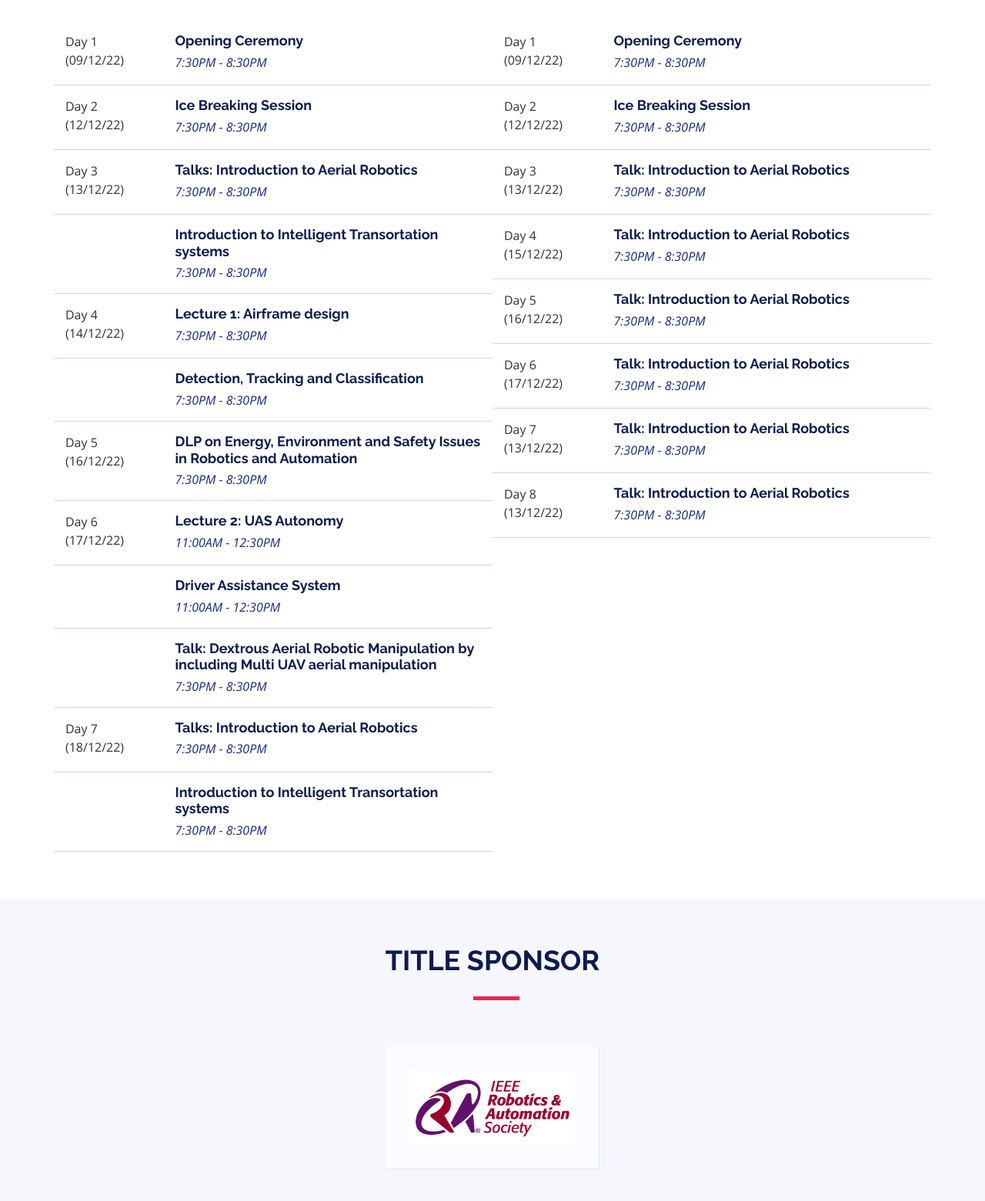
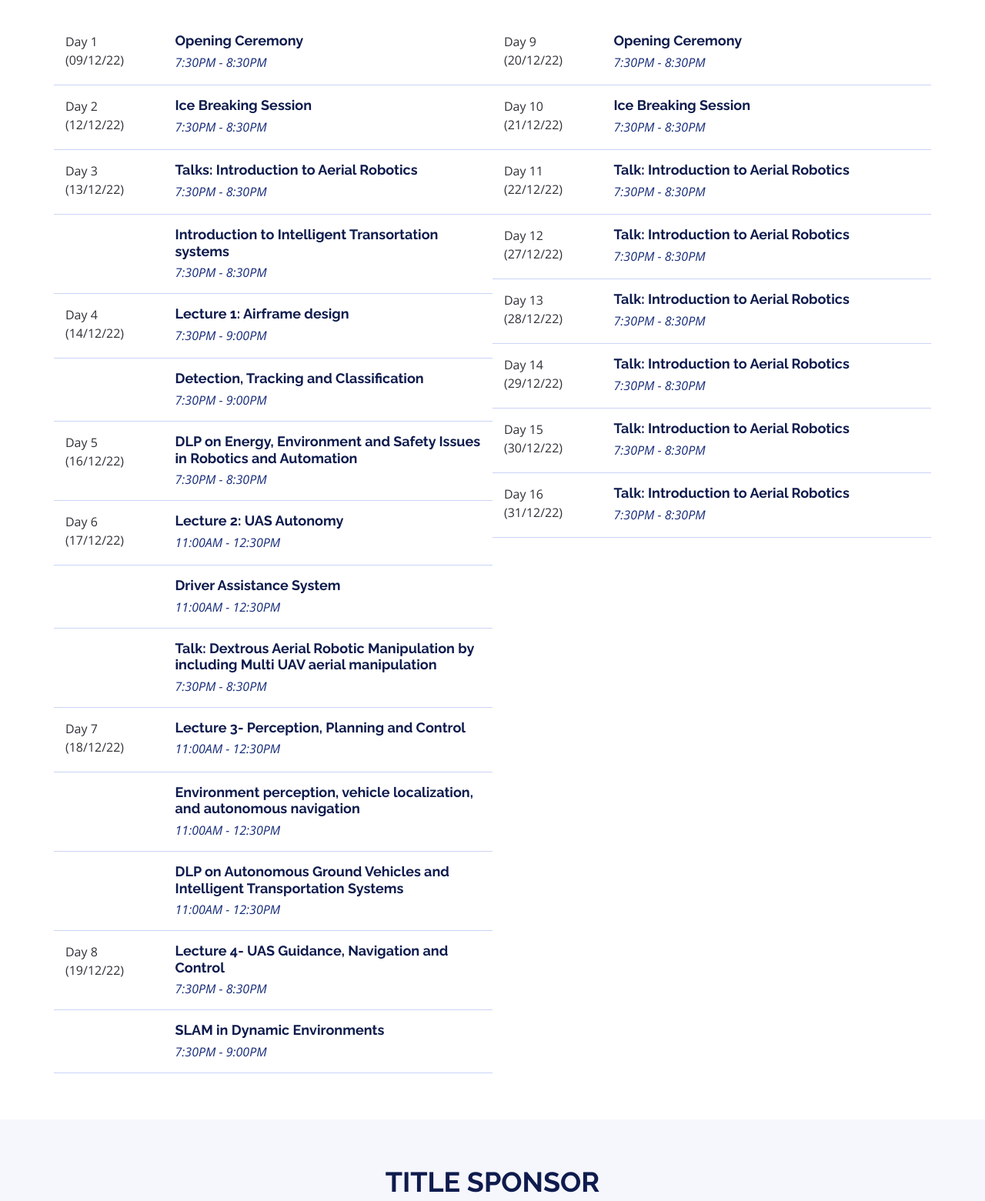
Before and after one commit to ieee-mace/cybosium, a plain HTML site: page index.html in a window 1280 px wide. Shown: the part 2469-4030 px from the top of the page at 77% size. Drawn offline with nearby package versions, Linux system fonts and the light colour scheme.

Commit message:
Update index.html

```diff
--- a/index.html
+++ b/index.html
@@ -226,7 +226,7 @@
               <div class="col-md-3"><time>Day 4 (14/12/22)</time></div>
               <div class="col-md-9">
                 <h4>Lecture 1: Airframe design</h4>
-                <p>7:30PM - 8:30PM</p>
+                <p>7:30PM - 9:00PM</p>
               </div>
             </div>
 
@@ -234,7 +234,7 @@
               <div class="col-md-3"><time>                </time></div>
               <div class="col-md-9">
                 <h4>Detection, Tracking and Classification</h4>
-                <p>7:30PM - 8:30PM</p>
+                <p>7:30PM - 9:00PM</p>
               </div>
             </div>
 
@@ -277,7 +277,31 @@
             <div class="row schedule-item">
               <div class="col-md-3"><time>Day 7 (18/12/22)</time></div>
               <div class="col-md-9">
-                <h4>Talks: Introduction to Aerial Robotics</h4>
+                <h4>Lecture 3- Perception, Planning and Control</h4>
+                <p>11:00AM - 12:30PM</p>
+              </div>
+            </div>
+
+            <div class="row schedule-item">
+              <div class="col-md-3"><time>                </time></div>
+              <div class="col-md-9">
+                <h4>Environment perception, vehicle localization, and autonomous navigation</h4>
+                <p>11:00AM - 12:30PM</p>
+              </div>
+            </div>
+
+            <div class="row schedule-item">
+              <div class="col-md-3"><time>                </time></div>
+              <div class="col-md-9">
+                <h4>DLP on Autonomous Ground Vehicles and Intelligent Transportation Systems</h4>
+                <p>11:00AM - 12:30PM</p>
+              </div>
+            </div>
+
+            <div class="row schedule-item">
+              <div class="col-md-3"><time>Day 8 (19/12/22)</time></div>
+              <div class="col-md-9">
+                <h4>Lecture 4- UAS Guidance, Navigation and Control</h4>
                 <p>7:30PM - 8:30PM</p>
               </div>
             </div>
@@ -285,8 +309,8 @@
             <div class="row schedule-item">
               <div class="col-md-3"><time>                </time></div>
               <div class="col-md-9">
-                <h4>Introduction to Intelligent Transortation systems</h4>
-                <p>7:30PM - 8:30PM</p>
+                <h4>SLAM in Dynamic Environments</h4>
+                <p>7:30PM - 9:00PM</p>
               </div>
             </div>
 
@@ -297,7 +321,7 @@
           <div role="tabpanel" class="col-lg-6 tab-pane fade show active" id="day-1">
 
             <div class="row schedule-item">
-              <div class="col-md-3"><time>Day 1 (09/12/22)</time></div>
+              <div class="col-md-3"><time>Day 9 (20/12/22)</time></div>
               <div class="col-md-9">
                 <h4>Opening Ceremony</h4>
                 <p>7:30PM - 8:30PM</p>
@@ -305,7 +329,7 @@
             </div>
 
             <div class="row schedule-item">
-              <div class="col-md-3"><time>Day 2 (12/12/22)</time></div>
+              <div class="col-md-3"><time>Day 10 (21/12/22)</time></div>
               <div class="col-md-9">
                 <h4>Ice Breaking Session</h4>
                 <p>7:30PM - 8:30PM</p>
@@ -313,7 +337,7 @@
             </div>
 
             <div class="row schedule-item">
-              <div class="col-md-3"><time>Day 3 (13/12/22)</time></div>
+              <div class="col-md-3"><time>Day 11 (22/12/22)</time></div>
               <div class="col-md-9">
                 <h4>Talk: Introduction to Aerial Robotics</h4>
                 <p>7:30PM - 8:30PM</p>
@@ -321,7 +345,7 @@
             </div>
 
             <div class="row schedule-item">
-               <div class="col-md-3"><time>Day 4 (15/12/22)</time></div>
+               <div class="col-md-3"><time>Day 12 (27/12/22)</time></div>
                <div class="col-md-9">
                 <h4>Talk: Introduction to Aerial Robotics</h4>
                 <p>7:30PM - 8:30PM</p>
@@ -329,7 +353,7 @@
             </div>
 
             <div class="row schedule-item">
-              <div class="col-md-3"><time>Day 5 (16/12/22)</time></div>
+              <div class="col-md-3"><time>Day 13 (28/12/22)</time></div>
               <div class="col-md-9">
                 <h4>Talk: Introduction to Aerial Robotics</h4>
                 <p>7:30PM - 8:30PM</p>
@@ -337,7 +361,7 @@
             </div>
 
             <div class="row schedule-item">
-              <div class="col-md-3"><time>Day 6 (17/12/22)</time></div>
+              <div class="col-md-3"><time>Day 14 (29/12/22)</time></div>
               <div class="col-md-9">
                 <h4>Talk: Introduction to Aerial Robotics</h4>
                 <p>7:30PM - 8:30PM</p>
@@ -345,7 +369,7 @@
             </div>
 
             <div class="row schedule-item">
-              <div class="col-md-3"><time>Day 7 (13/12/22)</time></div>
+              <div class="col-md-3"><time>Day 15 (30/12/22)</time></div>
               <div class="col-md-9">
                 <h4>Talk: Introduction to Aerial Robotics</h4>
                 <p>7:30PM - 8:30PM</p>
@@ -353,7 +377,7 @@
             </div>
 
             <div class="row schedule-item">
-              <div class="col-md-3"><time>Day 8 (13/12/22)</time></div>
+              <div class="col-md-3"><time>Day 16 (31/12/22)</time></div>
               <div class="col-md-9">
                 <h4>Talk: Introduction to Aerial Robotics</h4>
                 <p>7:30PM - 8:30PM</p>
```
